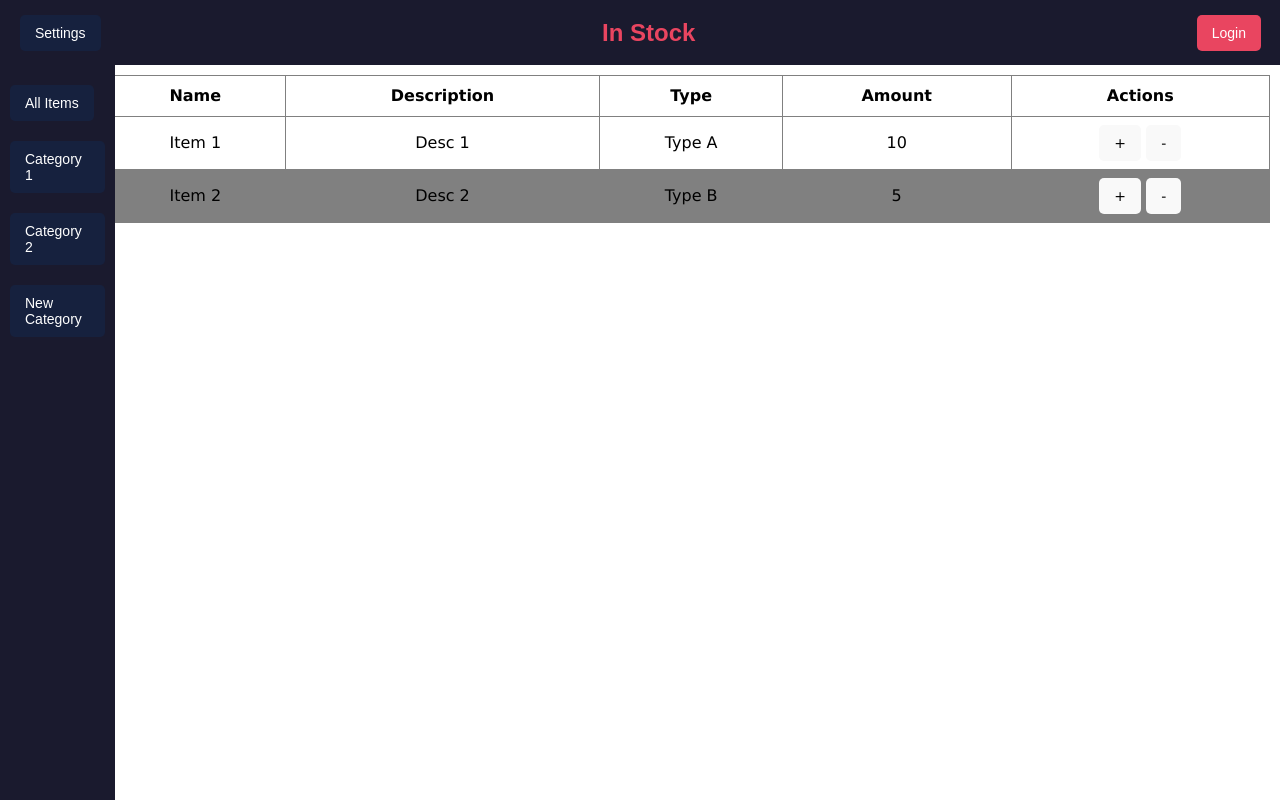
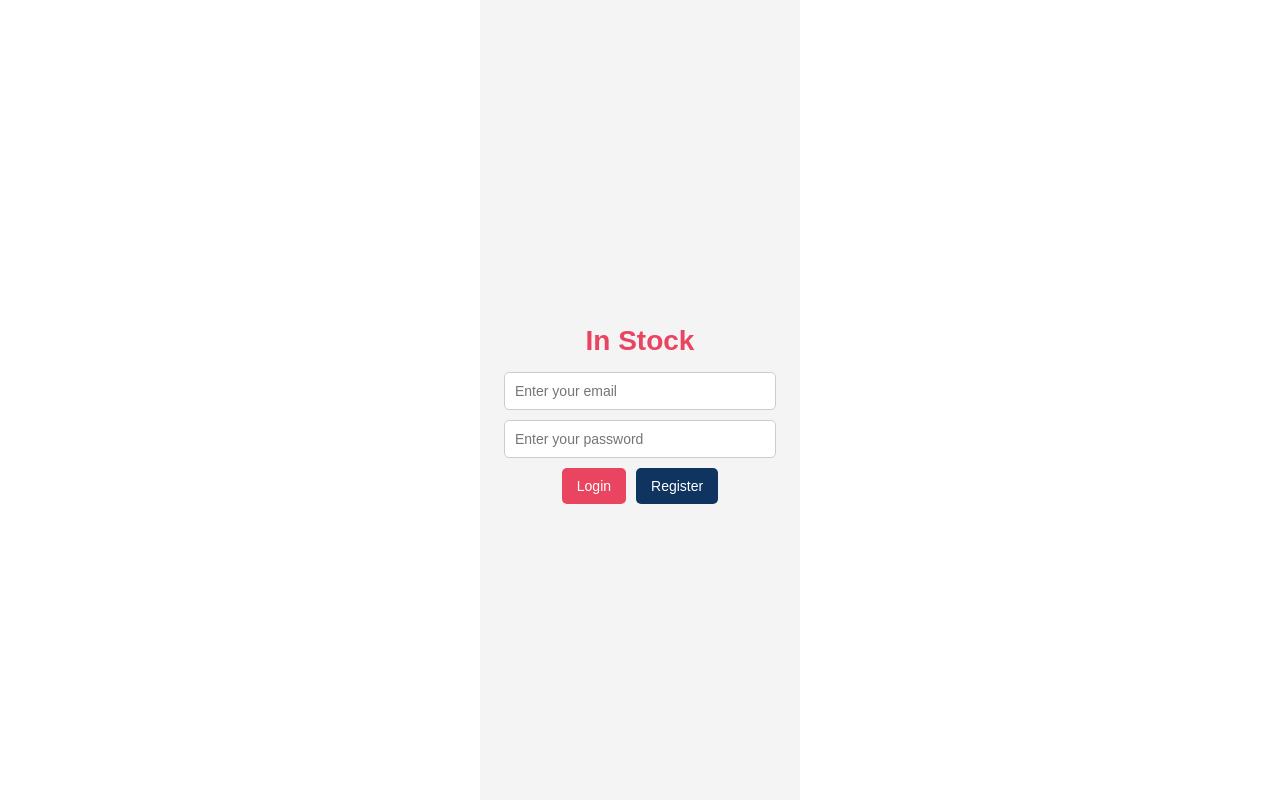
Before and after one commit to Alejoskin/In-Stock-Shared, a React (Vite) app: page /login in a window 1280 px wide. Built offline with nearby package versions, Linux system fonts and the light colour scheme; no server answers.

Commit message:
Set up proper routing

```diff
--- a/src/App.jsx
+++ b/src/App.jsx
@@ -20,10 +20,13 @@
     // Set up auth state listener
     const unsubscribe = onAuthStateChanged(auth, (user) => {
       setIsLoggedIn(!!user);
+      if (!user) {
+        navigate('/login');
+      }
     });
 
     return () => unsubscribe();
-  }, []);
+  }, [navigate]);
 
   const toggleSidebar = () => {
     setSidebarVisible(!sidebarVisible);
@@ -38,20 +41,14 @@
     }
   };
 
-  const handleLogin = () => {
-    navigate('/login');
-  };
-
   return (
     <>
       <div className="header">
         <button className="settings-button" onClick={toggleSidebar}>Settings</button>
         <a href="#" className="logo">In Stock</a>
         <div className="login">
-          {isLoggedIn ? (
+          {isLoggedIn && (
             <button className="login-button" onClick={handleLogout}>Logout</button>
-          ) : (
-            <button className="login-button" onClick={handleLogin}>Login</button>
           )}
         </div>
       </div>
--- a/src/main.jsx
+++ b/src/main.jsx
@@ -1,13 +1,17 @@
 import { StrictMode } from 'react';
 import { createRoot } from 'react-dom/client';
-import { BrowserRouter } from 'react-router-dom';
+import { BrowserRouter, Routes, Route } from 'react-router-dom';
 import './index.css';
 import App from './App.jsx';
+import Login from './Login.jsx';
 
 createRoot(document.getElementById('root')).render(
   <StrictMode>
     <BrowserRouter>
-      <App />
+      <Routes>
+        <Route path="/" element={<App />} />
+        <Route path="/login" element={<Login />} />
+      </Routes>
     </BrowserRouter>
   </StrictMode>,
 );
```
